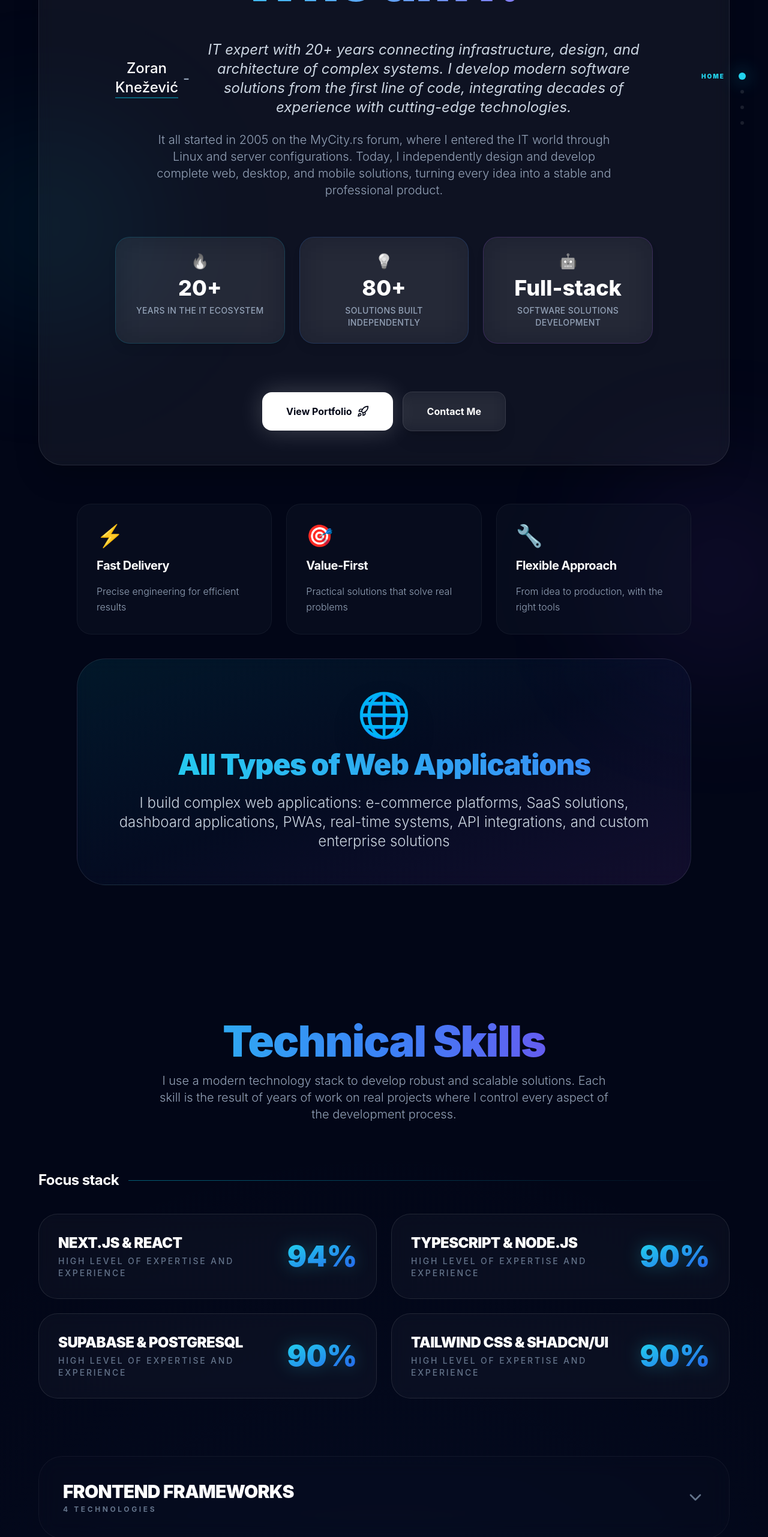
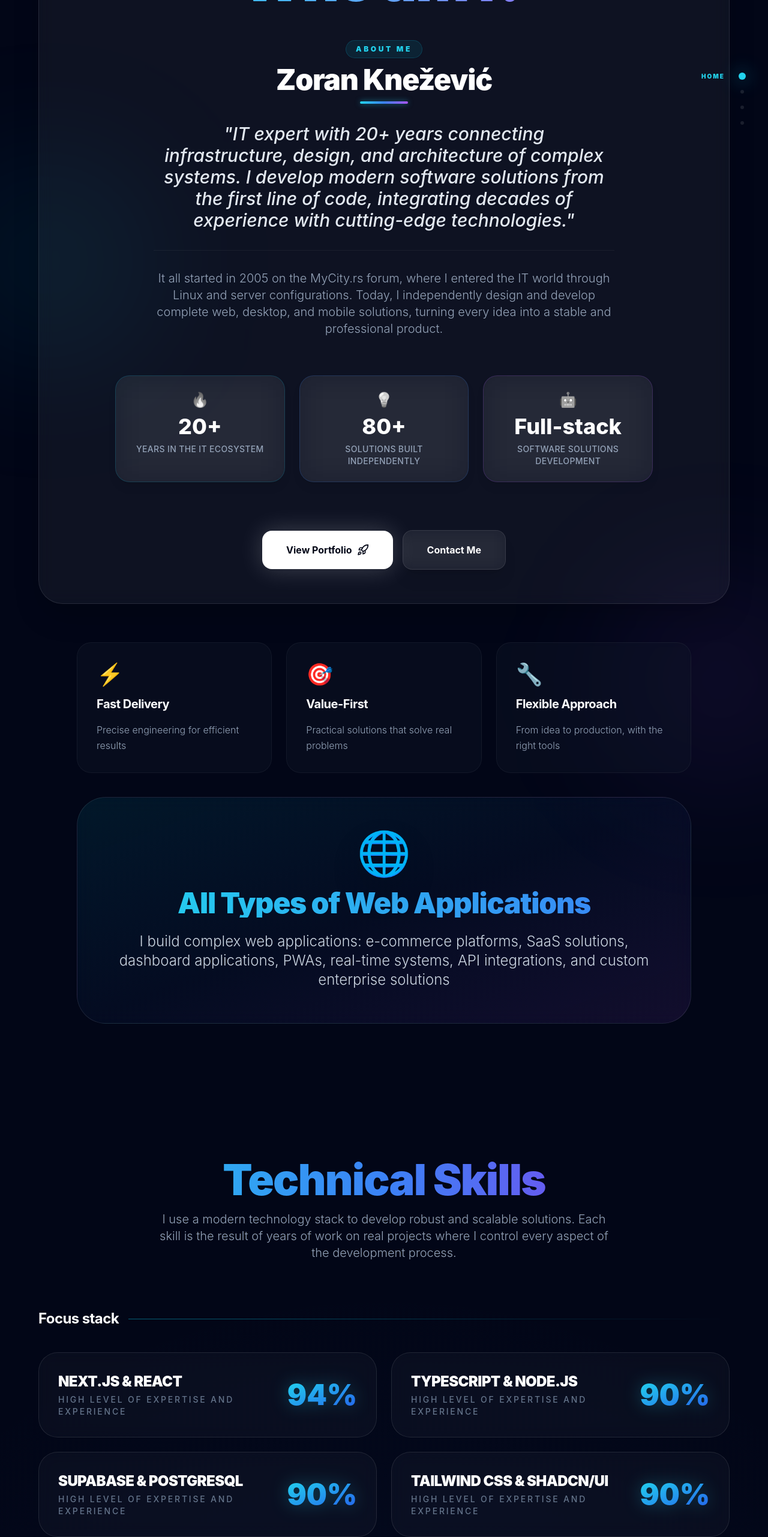
Before and after one commit to zoxknez/Portfolio, a React (Vite) app: page / in a window 1280 px wide. Shown: the part 234-2797 px from the top of the page at 60% size. Built offline with nearby package versions, Linux system fonts and the light colour scheme.

Commit message:
style(portfolio): premium visual redesign of skills accordion, hero layout, and contact alignment

```diff
--- a/src/components/Contact.tsx
+++ b/src/components/Contact.tsx
@@ -89,10 +89,10 @@ export default function Contact({ sectionId }: ContactProps) {
           initial="hidden"
           whileInView="visible"
           viewport={{ once: true }}
-          className="grid grid-cols-1 md:grid-cols-2 gap-10 items-start"
+          className="grid grid-cols-1 md:grid-cols-2 gap-10 items-stretch"
         >
           {/* Contact Info */}
-          <div className="space-y-6">
+          <div className="flex flex-col gap-6 h-full justify-between">
             {[
               {
                 icon: Mail,
@@ -121,13 +121,13 @@ export default function Contact({ sectionId }: ContactProps) {
                 key={idx}
                 variants={itemVariants}
                 whileHover={{ x: 10 }}
-                className="group p-8 rounded-[2rem] border border-white/5 bg-white/[0.02] backdrop-blur-lg hover:border-white/20 transition-all duration-300"
+                className="group p-8 rounded-[2rem] border border-white/5 bg-white/[0.02] backdrop-blur-lg hover:border-white/20 transition-all duration-300 flex-1 flex items-center"
               >
-                <div className="flex items-center gap-6">
-                  <div className={`w-14 h-14 rounded-2xl bg-gradient-to-br ${item.color} flex items-center justify-center shadow-lg group-hover:scale-110 group-hover:rotate-6 transition-transform duration-500`}>
+                <div className="flex items-center gap-6 w-full">
+                  <div className={`w-14 h-14 rounded-2xl bg-gradient-to-br ${item.color} flex items-center justify-center shadow-lg group-hover:scale-110 group-hover:rotate-6 transition-transform duration-500 shrink-0`}>
                     <item.icon className="w-7 h-7 text-white" />
                   </div>
-                  <div className="space-y-1">
+                  <div className="space-y-1 min-w-0">
                     <span className="text-xs font-black uppercase tracking-[0.2em] text-slate-500">{item.label}</span>
                     <a href={item.href} className="text-xl font-bold text-white hover:text-cyan-400 transition-colors block break-all">
                       {item.value}
--- a/src/components/Hero.tsx
+++ b/src/components/Hero.tsx
@@ -9,7 +9,7 @@ interface HeroProps {
 }
 
 export default function Hero({ onNavigate, isLoaded, sectionId }: HeroProps) {
-  const { t } = useLanguage();
+  const { t, language } = useLanguage();
 
   const containerVariants = {
     hidden: { opacity: 0 },
@@ -59,13 +59,25 @@ export default function Hero({ onNavigate, isLoaded, sectionId }: HeroProps) {
                   {t?.hero?.heading || 'Ko sam ja?'}
                 </motion.h2>
 
-                <motion.div variants={itemVariants} className="space-y-6">
-                  <p className="text-xl md:text-2xl text-slate-200 leading-relaxed font-medium flex flex-col md:flex-row items-center justify-center gap-2 md:gap-0">
-                    <span className="text-white border-b-2 border-cyan-500/50">{t?.hero?.name || 'Zoran Knežević'}</span>
-                    <span className="hidden md:inline text-slate-400 mx-2">-</span>
-                    <span className="text-slate-300 italic font-normal text-center">{t?.hero?.tagline}</span>
+                <motion.div variants={itemVariants} className="space-y-8 max-w-4xl mx-auto">
+                  {/* Name & Badge Block */}
+                  <div className="flex flex-col items-center justify-center space-y-3">
+                    <span className="px-4 py-1.5 rounded-full bg-cyan-500/10 border border-cyan-500/20 text-xs font-black text-cyan-400 uppercase tracking-[0.3em] inline-block shadow-sm">
+                      {language === 'sr' ? 'O Meni' : 'About Me'}
+                    </span>
+                    <h3 className="text-3xl md:text-5xl font-black text-white tracking-tight">
+                      {t?.hero?.name || 'Zoran Knežević'}
+                    </h3>
+                    <div className="w-20 h-1 bg-gradient-to-r from-cyan-400 via-blue-500 to-purple-500 rounded-full mt-1 shadow-[0_0_10px_rgba(34,211,238,0.5)]" />
+                  </div>
+
+                  {/* Impact Tagline */}
+                  <p className="text-xl md:text-2xl lg:text-3xl text-slate-200 font-medium leading-relaxed text-center max-w-3xl mx-auto italic drop-shadow-sm px-4">
+                    "{t?.hero?.tagline}"
                   </p>
-                  <p className="text-lg md:text-xl text-slate-400 leading-relaxed max-w-3xl mx-auto font-light">
+
+                  {/* Backstory */}
+                  <p className="text-lg md:text-xl text-slate-400 leading-relaxed max-w-3xl mx-auto font-light text-center border-t border-white/5 pt-8">
                     {t?.hero?.story}
                   </p>
                 </motion.div>
--- a/src/components/Skills.tsx
+++ b/src/components/Skills.tsx
@@ -1,7 +1,7 @@
 import { useState } from 'react';
 import { motion, AnimatePresence } from 'framer-motion';
 import { useLanguage } from '../contexts/LanguageContext';
-import { Database, Box, Rocket, Train, GitBranch, Container, Layers, FileCode, ChevronDown } from 'lucide-react';
+import { Database, Box, Rocket, Train, GitBranch, Container, Layers, FileCode, ChevronDown, Layout, Server, Cloud, Code2, Wrench } from 'lucide-react';
 
 interface SkillsProps {
   sectionId?: string;
@@ -14,17 +14,8 @@ interface ToolConfig {
   gradient: string;
 }
 
-interface SkillCategory {
-  name: string;
-  skills: Array<{
-    name: string;
-    confidence: string;
-    note?: string;
-  }>;
-}
-
 export default function Skills({ sectionId }: SkillsProps) {
-  const { t } = useLanguage();
+  const { t, language } = useLanguage();
   const [expandedCategories, setExpandedCategories] = useState<Record<string, boolean>>({});
 
   const skills = t?.skills?.focusStack || [];
@@ -44,9 +35,14 @@ export default function Skills({ sectionId }: SkillsProps) {
     other: 'Other Tools'
   };
 
-  const categories: SkillCategory[] = [
+  const categories = [
     {
       name: categoryNames.frontend,
+      icon: Layout,
+      iconGradient: 'from-cyan-400 to-blue-500',
+      hoverBorder: 'hover:border-cyan-500/30',
+      hoverShadow: 'hover:shadow-[0_0_50px_-12px_rgba(6,182,212,0.15)]',
+      progressGradient: 'from-cyan-400 to-blue-500',
       skills: otherSkills.filter((s: any) =>
         s.name.includes('Vue') || s.name.includes('Angular') || s.name.includes('Svelte') ||
         s.name.includes('Tailwind') || s.name.includes('UI') || s.name.includes('UI dizajn')
@@ -54,6 +50,11 @@ export default function Skills({ sectionId }: SkillsProps) {
     },
     {
       name: categoryNames.backend,
+      icon: Server,
+      iconGradient: 'from-blue-400 to-indigo-500',
+      hoverBorder: 'hover:border-indigo-500/30',
+      hoverShadow: 'hover:shadow-[0_0_50px_-12px_rgba(99,102,241,0.15)]',
+      progressGradient: 'from-blue-400 to-indigo-500',
       skills: otherSkills.filter((s: any) =>
         s.name.includes('Express') || s.name.includes('API') || s.name.includes('GraphQL') ||
         s.name.includes('gRPC') || s.name.includes('REST') || s.name.includes('Microservices')
@@ -61,6 +62,11 @@ export default function Skills({ sectionId }: SkillsProps) {
     },
     {
       name: categoryNames.databases,
+      icon: Database,
+      iconGradient: 'from-emerald-400 to-teal-500',
+      hoverBorder: 'hover:border-emerald-500/30',
+      hoverShadow: 'hover:shadow-[0_0_50px_-12px_rgba(16,185,129,0.15)]',
+      progressGradient: 'from-emerald-400 to-teal-500',
       skills: otherSkills.filter((s: any) =>
         s.name.includes('MongoDB') || s.name.includes('Firebase') || s.name.includes('SQL') ||
         s.name.includes('Postgres') || s.name.includes('Database') || s.name.includes('baza')
@@ -68,6 +74,11 @@ export default function Skills({ sectionId }: SkillsProps) {
     },
     {
       name: categoryNames.cloud,
+      icon: Cloud,
+      iconGradient: 'from-purple-400 to-pink-500',
+      hoverBorder: 'hover:border-purple-500/30',
+      hoverShadow: 'hover:shadow-[0_0_50px_-12px_rgba(168,85,247,0.15)]',
+      progressGradient: 'from-purple-400 to-pink-500',
       skills: otherSkills.filter((s: any) =>
         s.name.includes('AWS') || s.name.includes('Serverless') || s.name.includes('Bash') ||
         s.name.includes('DevOps') || s.name.includes('Lambda') || s.name.includes('Shell')
@@ -75,6 +86,11 @@ export default function Skills({ sectionId }: SkillsProps) {
     },
     {
       name: categoryNames.languages,
+      icon: Code2,
+      iconGradient: 'from-sky-400 to-cyan-500',
+      hoverBorder: 'hover:border-sky-500/30',
+      hoverShadow: 'hover:shadow-[0_0_50px_-12px_rgba(14,165,233,0.15)]',
+      progressGradient: 'from-sky-400 to-cyan-500',
       skills: otherSkills.filter((s: any) =>
         s.name.includes('Java') || s.name.includes('C#') || s.name.includes('Go') ||
         s.name.includes('PHP') || s.name.includes('Rust') || s.name.includes('Ruby') ||
@@ -83,6 +99,11 @@ export default function Skills({ sectionId }: SkillsProps) {
     },
     {
       name: categoryNames.other,
+      icon: Wrench,
+      iconGradient: 'from-orange-400 to-rose-500',
+      hoverBorder: 'hover:border-orange-500/30',
+      hoverShadow: 'hover:shadow-[0_0_50px_-12px_rgba(249,115,22,0.15)]',
+      progressGradient: 'from-orange-400 to-rose-500',
       skills: otherSkills.filter((s: any) =>
         s.name.includes('Electron') || s.name.includes('WebSocket') || s.name.includes('JWT') ||
         s.name.includes('Stripe') || s.name.includes('TensorFlow') || s.name.includes('Blockchain') ||
@@ -91,15 +112,6 @@ export default function Skills({ sectionId }: SkillsProps) {
     }
   ].filter(cat => cat.skills.length > 0);
 
-  const colors = [
-    'from-cyan-400 to-blue-500',
-    'from-blue-400 to-indigo-500',
-    'from-emerald-400 to-teal-500',
-    'from-purple-400 to-pink-500',
-    'from-sky-400 to-cyan-500',
-    'from-orange-400 to-rose-500',
-    'from-amber-400 to-lime-500',
-  ];
 
   const toolsConfig: ToolConfig[] = [
     { name: 'Supabase', url: 'https://supabase.com/', icon: Database, gradient: 'from-emerald-500 to-teal-600' },
@@ -179,7 +191,7 @@ export default function Skills({ sectionId }: SkillsProps) {
 
         {/* Categorized Skills */}
         <div className="space-y-6">
-          {categories.map((category, catIndex) => {
+          {categories.map((category) => {
             const isExpanded = expandedCategories[category.name];
             return (
               <motion.div
@@ -187,23 +199,52 @@ export default function Skills({ sectionId }: SkillsProps) {
                 initial={{ opacity: 0, y: 20 }}
                 whileInView={{ opacity: 1, y: 0 }}
                 viewport={{ once: true }}
-                className="rounded-[2.5rem] border border-white/5 bg-slate-900/20 backdrop-blur-lg overflow-hidden group"
+                className={`rounded-[2.5rem] border border-white/5 bg-slate-900/20 backdrop-blur-lg overflow-hidden group transition-all duration-500 ${category.hoverBorder} ${category.hoverShadow}`}
               >
                 <button
                   onClick={() => toggleCategory(category.name)}
-                  className="w-full flex items-center justify-between p-8 md:p-10 hover:bg-white/[0.02] transition-colors text-left"
+                  className="w-full flex flex-col lg:flex-row lg:items-center justify-between p-6 md:p-8 lg:p-10 hover:bg-white/[0.02] transition-all duration-300 text-left gap-6"
                 >
+                  {/* Left Segment: Icon + Title & Count */}
+                  <div className="flex items-center gap-5">
+                    {/* Glowing Category Icon */}
+                    <div className={`p-3.5 rounded-2xl bg-gradient-to-br ${category.iconGradient} bg-opacity-10 border border-white/10 shadow-lg flex items-center justify-center transition-all duration-300 group-hover:scale-110 group-hover:rotate-3`}>
+                      <category.icon className="w-6 h-6 md:w-7 md:h-7 text-white" />
+                    </div>
+
                     <div className="space-y-1">
-                    <h3 className="text-2xl md:text-3xl font-black text-white group-hover:text-cyan-400 transition-colors uppercase tracking-tight">
+                      <h3 className="text-xl md:text-2xl font-black text-white group-hover:text-cyan-400 transition-colors uppercase tracking-tight">
                         {category.name}
                       </h3>
-                    <p className="text-xs text-slate-500 font-bold uppercase tracking-[0.3em]">
-                      {category.skills.length} Technologies
+                      <p className="text-xs text-slate-500 font-bold uppercase tracking-[0.2em]">
+                        {category.skills.length} {language === 'sr' ? 'Tehnologije' : 'Technologies'}
                       </p>
                     </div>
+                  </div>
+
+                  {/* Middle Segment: Dynamic Preview Pills (Desktop Only) */}
+                  <div className="hidden lg:flex items-center flex-wrap gap-2 max-w-md xl:max-w-lg">
+                    {category.skills.slice(0, 4).map((skill: any) => (
+                      <span
+                        key={skill.name}
+                        className="px-3.5 py-1 rounded-full text-xs font-bold bg-white/5 border border-white/10 text-slate-300 backdrop-blur-sm shadow-sm hover:border-white/20 transition-all uppercase tracking-wider"
+                      >
+                        {skill.name}
+                      </span>
+                    ))}
+                    {category.skills.length > 4 && (
+                      <span className="px-2.5 py-0.5 rounded-full text-[10px] font-black bg-cyan-500/10 border border-cyan-500/20 text-cyan-400 backdrop-blur-sm shadow-sm uppercase tracking-wider">
+                        +{category.skills.length - 4}
+                      </span>
+                    )}
+                  </div>
+
+                  {/* Right Segment: Stilizovani Chevron Krug */}
+                  <div className={`w-10 h-10 md:w-12 md:h-12 rounded-full flex items-center justify-center border bg-white/[0.02] border-white/5 shadow-inner transition-all duration-500 ${isExpanded ? 'bg-cyan-500/10 border-cyan-500/30' : 'group-hover:border-white/20 group-hover:bg-white/[0.05]'}`}>
                     <ChevronDown
-                    className={`w-8 h-8 text-slate-500 transition-transform duration-500 ${isExpanded ? 'rotate-180 text-cyan-400' : ''}`}
+                      className={`w-5 h-5 md:w-6 md:h-6 text-slate-400 transition-transform duration-500 ${isExpanded ? 'rotate-180 text-cyan-400' : 'group-hover:text-white'}`}
                     />
+                  </div>
                 </button>
 
                 <AnimatePresence>
@@ -213,10 +254,10 @@ export default function Skills({ sectionId }: SkillsProps) {
                       animate={{ height: "auto", opacity: 1 }}
                       exit={{ height: 0, opacity: 0 }}
                       transition={{ duration: 0.5, ease: [0.22, 1, 0.36, 1] }}
-                      className="px-8 md:px-10 pb-10"
+                      className="px-6 md:px-10 pb-8 md:pb-10"
                     >
-                      <div className="grid grid-cols-1 md:grid-cols-2 gap-8 pt-6">
-                        {category.skills.map((skill: any, skillIndex: number) => {
+                      <div className="grid grid-cols-1 md:grid-cols-2 gap-6 md:gap-8 pt-6 border-t border-white/5">
+                        {category.skills.map((skill: any) => {
                           const percentage = parseInt(skill.confidence) || 0;
                           return (
                             <div key={skill.name} className="space-y-4 group/skill">
@@ -237,7 +278,7 @@ export default function Skills({ sectionId }: SkillsProps) {
                                   whileInView={{ width: `${percentage}%` }}
                                   viewport={{ once: true }}
                                   transition={{ duration: 1, ease: "easeOut" }}
-                                  className={`h-full bg-gradient-to-r ${colors[(catIndex + skillIndex) % colors.length]}`}
+                                  className={`h-full bg-gradient-to-r ${category.progressGradient}`}
                                 />
                               </div>
                             </div>
```
Lines whose indentation alone changed are shown as unchanged.
